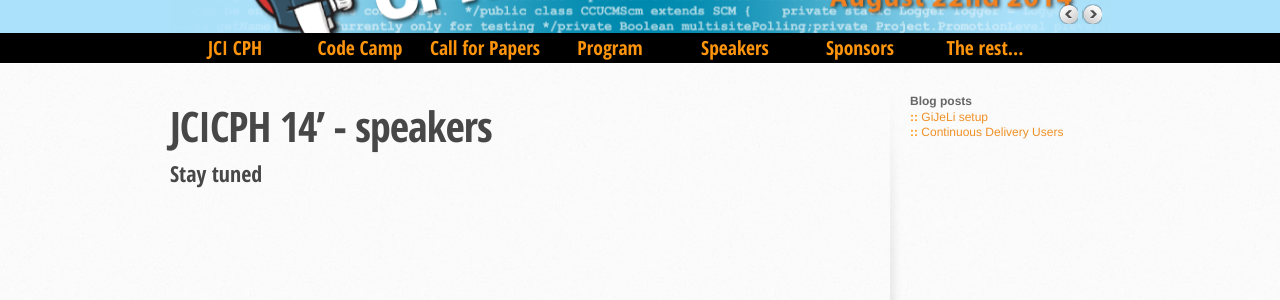
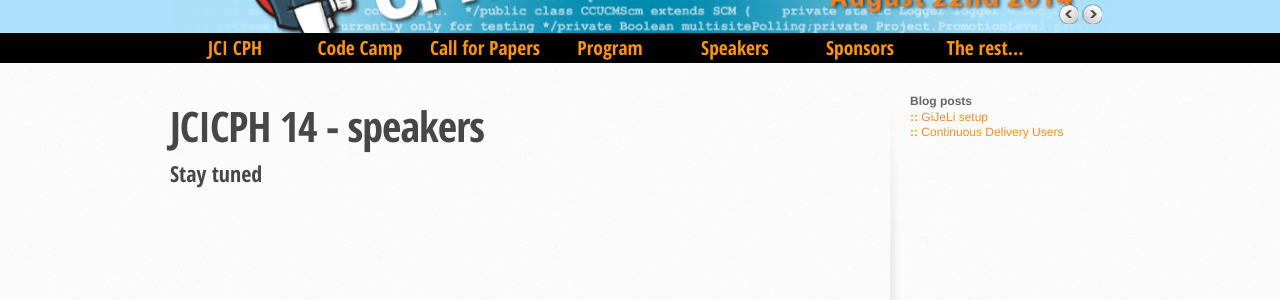
Before and after one commit to JCICPH/jcicph.github.io, a Jekyll site: the page built from speakers/index.md, in a window 1280 px wide. Shown: the part 180-480 px from the top of the page. Built offline with Jekyll 4.4.1, drawn with Linux system fonts in a browser that asks for light colours; nearby versions of some CDN libraries.

```diff
--- a/speakers/index.md
+++ b/speakers/index.md
@@ -2,7 +2,7 @@
 layout: post
 title: JCICPH 2014 - speakers
 ---
-#JCICPH 14' - speakers
+#JCICPH 14 - speakers
 
 
 ##Stay tuned
```
